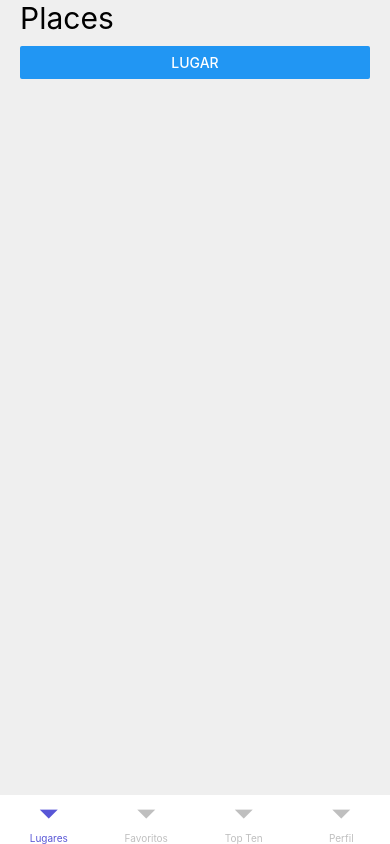
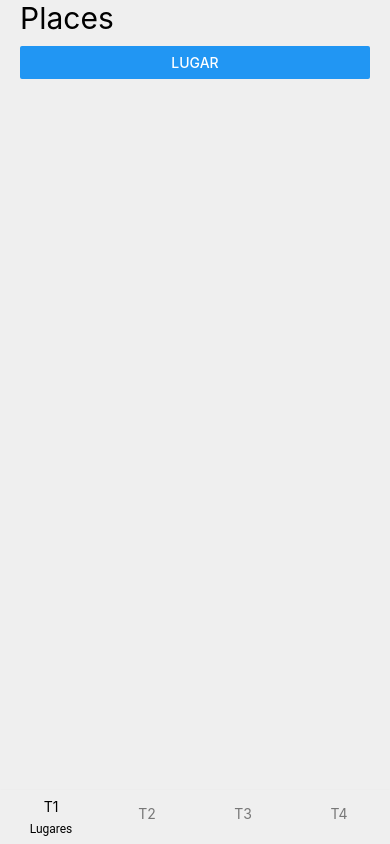
Before and after one commit to CharlyEstudio/worldpet, a React Native app: screen / in a window 390 px wide. Built offline with nearby package versions, Linux system fonts and the light colour scheme.

Commit message:
Tab para android

```diff
--- a/package.json
+++ b/package.json
@@ -12,13 +12,16 @@
   "dependencies": {
     "@react-native-masked-view/masked-view": "^0.2.8",
     "@react-navigation/bottom-tabs": "^6.4.1",
+    "@react-navigation/material-bottom-tabs": "^6.2.5",
     "@react-navigation/native": "^6.0.14",
     "@react-navigation/stack": "^6.3.5",
     "react": "18.1.0",
     "react-native": "0.70.6",
     "react-native-gesture-handler": "^2.8.0",
+    "react-native-paper": "^4.12.5",
     "react-native-safe-area-context": "^4.4.1",
-    "react-native-screens": "^3.18.2"
+    "react-native-screens": "^3.18.2",
+    "react-native-vector-icons": "^9.2.0"
   },
   "devDependencies": {
     "@babel/core": "^7.12.9",
--- a/src/navigation/Tabs.tsx
+++ b/src/navigation/Tabs.tsx
@@ -1,5 +1,7 @@
 import React from 'react';
 import { createBottomTabNavigator } from '@react-navigation/bottom-tabs';
+import { createMaterialBottomTabNavigator } from '@react-navigation/material-bottom-tabs';
+import { Text, Platform } from 'react-native';
 
 // ENUMS
 import { NavigationEnum } from '../utils/enums/navigation.enum';
@@ -14,29 +16,90 @@ import { RankinNavigator } from './RankinNavigator';
 // Components
 import Profile from '../Screens/Profile/Profile';
 
-const Tab = createBottomTabNavigator();
+export const Tabs = () => {
+  console.log(Platform.OS);
 
-export const Tabs = () => {
+  return Platform.OS === 'ios'
+    ? <TabsIOS />
+    : <TabsAndroid />
+};
+
+const BottomTabAndroid = createMaterialBottomTabNavigator();
+
+const TabsAndroid = () => {
   return (
-    <Tab.Navigator
+    <BottomTabAndroid.Navigator
+      sceneAnimationEnabled={true}
+      barStyle={{
+        backgroundColor: ColorsEnum.GRAY_LIGTH,
+      }}
+      screenOptions={({route}) => ({
+        tabBarIcon: ({color}) => {
+          return getIcon(route.name, color);
+        }
+      })}
+    >
+      <BottomTabAndroid.Screen name={NavigationEnum.NAVIGATION_PLACES} options={{ title: TitlesScreens.PLACES }} component={PlacesNavigator} />
+      <BottomTabAndroid.Screen name={NavigationEnum.NAVIGATION_FAVORITES} options={{ title: TitlesScreens.FAVORITES }} component={FavoritesNavigator} />
+      <BottomTabAndroid.Screen name={NavigationEnum.NAVIGATION_RANKIN} options={{ title: TitlesScreens.RANKIN }} component={RankinNavigator} />
+      <BottomTabAndroid.Screen name={NavigationEnum.PROFILE} options={{ title: TitlesScreens.PROFILE }} component={Profile} />
+    </BottomTabAndroid.Navigator>
+  );
+}
+
+const BottomTabIOS = createBottomTabNavigator();
+
+const TabsIOS = () => {
+  return (
+    <BottomTabIOS.Navigator
       sceneContainerStyle={{
-        backgroundColor: ColorsEnum.WHITE,
+        backgroundColor: ColorsEnum.GRAY_LIGTH,
       }}
       initialRouteName={NavigationEnum.NAVIGATION_PLACES}
-      screenOptions={{
+      screenOptions={({route}) => ({
         headerShown: false,
         tabBarActiveTintColor: ColorsEnum.PRIMARY,
         tabBarInactiveTintColor: ColorsEnum.PRIMARY_INACTIVE,
+        tabBarLabelStyle: {
+          fontSize: 11,
+        },
         tabBarStyle: {
           borderTopWidth: 0,
           elevation: 0,
+          backgroundColor: ColorsEnum.GRAY_LIGTH,
+        },
+        tabBarIcon: ({color, size}) => {
+          return getIcon(route.name, color, size);
         }
-      }}
+      })}
     >
-      <Tab.Screen name={NavigationEnum.NAVIGATION_PLACES} options={{ title: TitlesScreens.PLACES }} component={PlacesNavigator} />
-      <Tab.Screen name={NavigationEnum.NAVIGATION_FAVORITES} options={{ title: TitlesScreens.FAVORITES }} component={FavoritesNavigator} />
-      <Tab.Screen name={NavigationEnum.NAVIGATION_RANKIN} options={{ title: TitlesScreens.RANKIN }} component={RankinNavigator} />
-      <Tab.Screen name={NavigationEnum.PROFILE} options={{ title: TitlesScreens.PROFILE }} component={Profile} />
-    </Tab.Navigator>
+      <BottomTabIOS.Screen name={NavigationEnum.NAVIGATION_PLACES} options={{ title: TitlesScreens.PLACES }} component={PlacesNavigator} />
+      <BottomTabIOS.Screen name={NavigationEnum.NAVIGATION_FAVORITES} options={{ title: TitlesScreens.FAVORITES }} component={FavoritesNavigator} />
+      <BottomTabIOS.Screen name={NavigationEnum.NAVIGATION_RANKIN} options={{ title: TitlesScreens.RANKIN }} component={RankinNavigator} />
+      <BottomTabIOS.Screen name={NavigationEnum.PROFILE} options={{ title: TitlesScreens.PROFILE }} component={Profile} />
+    </BottomTabIOS.Navigator>
   );
 };
+
+const getIcon = (name: string, color: string, size: number = 10) => {
+  let iconName: string;
+
+  switch(name) {
+    case NavigationEnum.NAVIGATION_PLACES:
+      iconName = 'T1';
+      break;
+    case NavigationEnum.NAVIGATION_FAVORITES:
+      iconName = 'T2';
+      break;
+    case NavigationEnum.NAVIGATION_RANKIN:
+      iconName = 'T3';
+      break;
+    case NavigationEnum.PROFILE:
+      iconName = 'T4';
+      break;
+    default:
+      iconName = 'T1';
+  }
+
+  return <Text style={{color: color}}>{iconName}</Text>;
+};
--- a/src/utils/enums/colors.enum.tsx
+++ b/src/utils/enums/colors.enum.tsx
@@ -1,6 +1,6 @@
 export enum ColorsEnum {
     PRIMARY = '#5856D6',
-    PRIMARY_INACTIVE = '#bfbfbf',
+    PRIMARY_INACTIVE = '#afafaf',
     WHITE = 'white',
     GRAY_LIGTH = '#efefef',
 }
```
Also changed, not shown: 2 other files (tests, documents, lock files or other folders).
